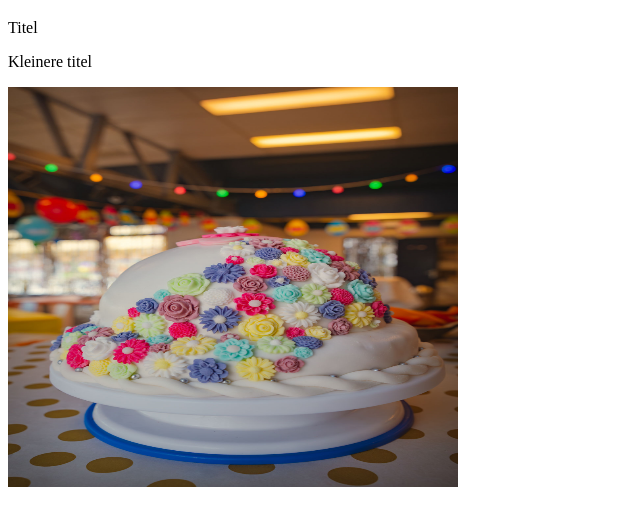
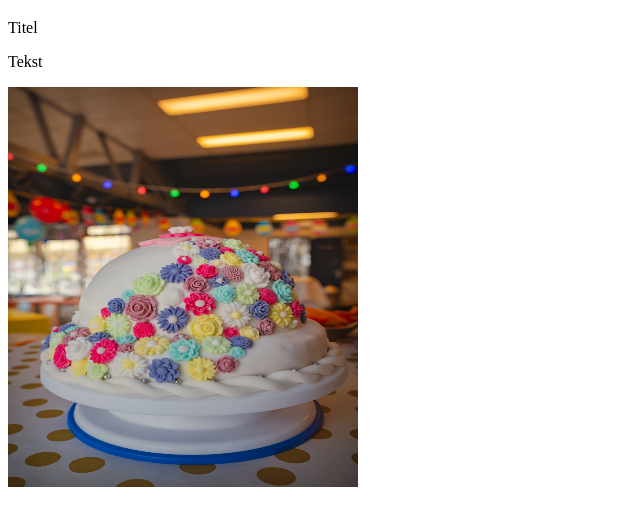
Before and after one commit to Alize-Leemans/Alize-Leemans.github.io, a plain HTML site: page index.html in a window 1280 px wide. Shown: the part 61-586 px from the top of the page, without its empty margins (0-640 px from the left). Drawn offline with Linux system fonts and the light colour scheme.

Commit message:
Update index.html

```diff
--- a/index.html
+++ b/index.html
@@ -6,7 +6,7 @@
 <body>
 <h1>Website Alize</h1>
 <p>Titel</p>
-<p>Kleinere titel</p>
-<img src="TaartAlize.jpg" width="450px" height="400px">
+<p>Tekst</p>
+<img src="TaartAlize.jpg" width="350px" height="400px">
 </body>
 </html>
```
